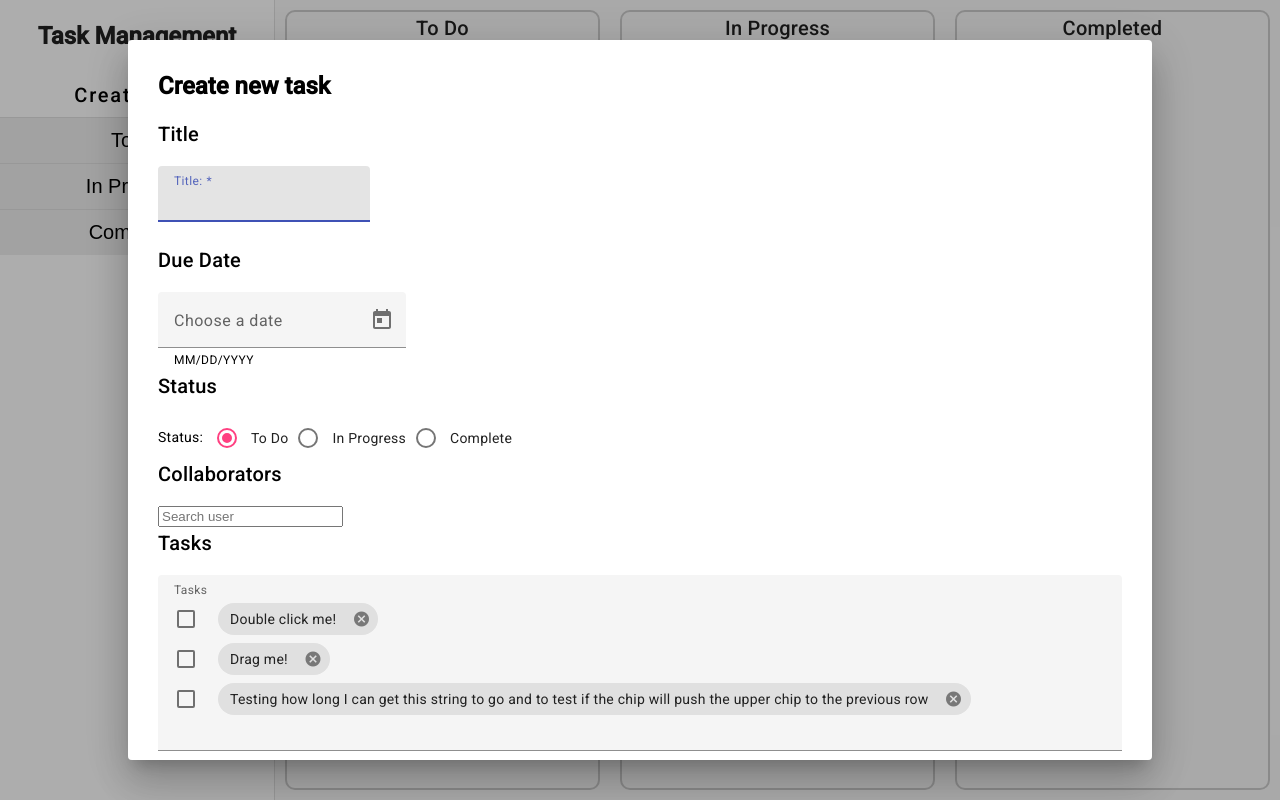
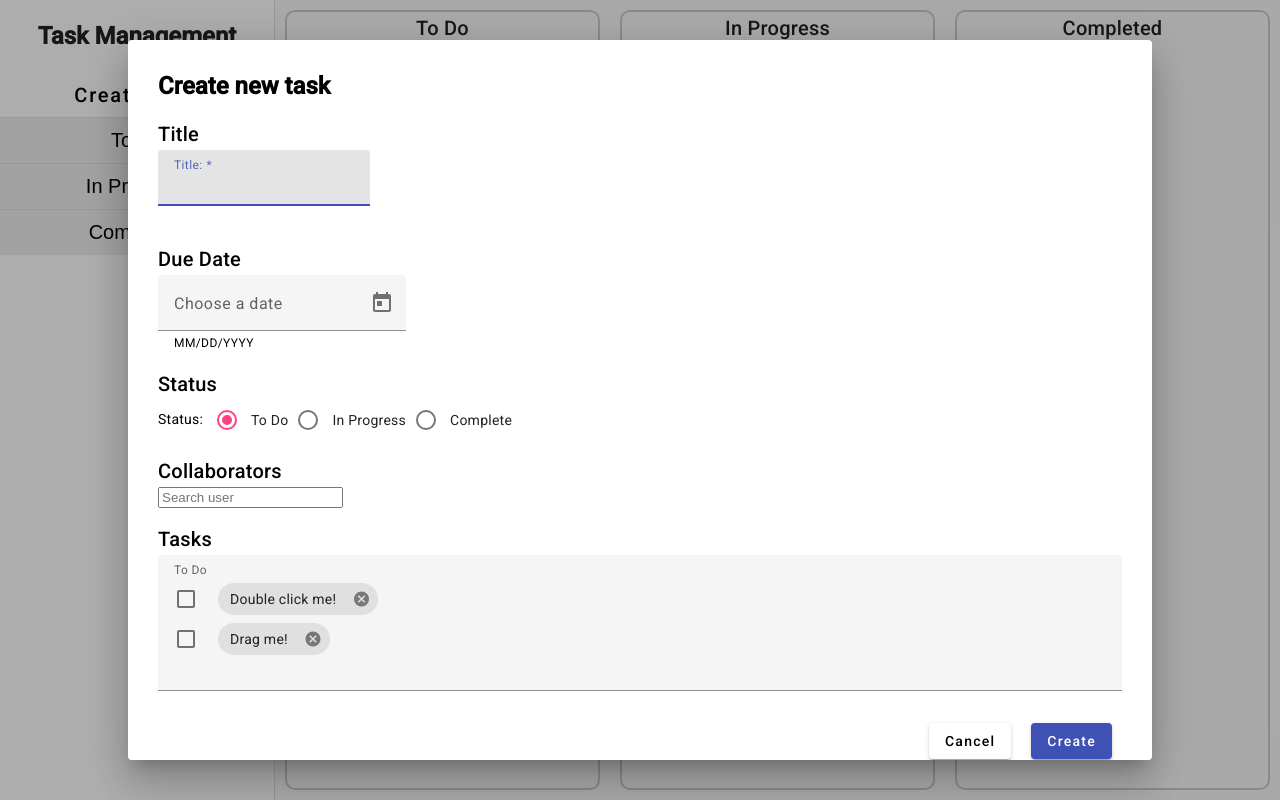
Before and after one commit to NguyenDani/Task-Management-MEAN, an Angular app in the folder client/: page / in a window 1280 px wide. Both pictures are taken after a click on the button "Create Task". Built offline with nearby package versions, Linux system fonts and the light colour scheme.

Commit message:
Added API for create new tasks

```diff
--- a/client/src/app/todo/sidenav/new-task/new-task.component.html
+++ b/client/src/app/todo/sidenav/new-task/new-task.component.html
@@ -14,7 +14,7 @@
         <h2>Due Date</h2>
         <mat-form-field>
             <mat-label>Choose a date</mat-label>
-            <input matInput [matDatepicker]="picker">
+            <input matInput [matDatepicker]="picker"[formControl]="dueDate">
             <mat-hint>MM/DD/YYYY</mat-hint>
             <mat-datepicker-toggle matIconSuffix [for]="picker"></mat-datepicker-toggle>
             <mat-datepicker #picker></mat-datepicker>
@@ -38,7 +38,7 @@
 
         <h2>Tasks</h2>
         <mat-form-field style="width: 100%;">
-          <mat-label>Tasks</mat-label>
+          <mat-label>To Do</mat-label>
           <mat-chip-grid
             #chipGrid
             class="mat-mdc-chip-set-stacked"
@@ -46,16 +46,16 @@
             cdkDropList
             cdkDropListOrientation="vertical"
             (cdkDropListDropped)="drop($event)">
-            @for (task of tasks; track task) {
+            @for (todo of todos; track todo) {
               <mat-checkbox>
                 <mat-chip-row
-                (removed)="removeTask(task)"
+                (removed)="removeTodo(todo)"
                 [editable]="true"
-                (edited)="edit(task, $event)"
-                [aria-description]="'press enter to edit ' + task.name"
+                (edited)="edit(todo, $event)"
+                [aria-description]="'press enter to edit ' + todo.name"
                 cdkDrag>
-                  {{task.name}}
-                  <button matChipRemove aria-label="'remove ' + task">
+                  {{todo.name}}
+                  <button matChipRemove aria-label="'remove ' + todo">
                     <mat-icon>cancel</mat-icon>
                   </button>
                 </mat-chip-row>
@@ -63,14 +63,14 @@
               <div style="width: 100%;"></div>
             }
           </mat-chip-grid>
-          <input placeholder="New task..."
+          <input placeholder="New to do..."
                   [matChipInputFor]="chipGrid"
                   (matChipInputTokenEnd)="add($event)"/>
         </mat-form-field>
 
         <div class="dialog-button">
-            <button mat-raised-button>Cancel</button>
-            <button mat-raised-button color="primary">Create</button>
+            <button mat-raised-button (click)="closeDialog()">Cancel</button>
+            <button mat-raised-button color="primary" (click)="createTask">Create</button>
         </div>
     </div>
 </div>
--- a/client/src/app/todo/sidenav/new-task/new-task.component.scss
+++ b/client/src/app/todo/sidenav/new-task/new-task.component.scss
@@ -7,6 +7,10 @@
 .dialog-content {
     margin: 30px;
     height: calc(100% - 120px);
+}
+
+h2 {
+    margin: 15px 0 0 0;
 }
 
 ul {
--- a/client/src/app/todo/sidenav/new-task/new-task.component.ts
+++ b/client/src/app/todo/sidenav/new-task/new-task.component.ts
@@ -1,7 +1,9 @@
 import { Component } from '@angular/core';
+import axios from 'axios';
+import { MatDialogRef } from '@angular/material/dialog';
 import { FormControl, Validators, FormsModule, ReactiveFormsModule } from '@angular/forms';
 import { MatInputModule } from '@angular/material/input';
-import { MatFormFieldModule, FloatLabelType } from '@angular/material/form-field';
+import { MatFormFieldModule } from '@angular/material/form-field';
 import { MatRadioModule } from '@angular/material/radio';
 import { MatDatepickerModule } from '@angular/material/datepicker';
 import { provideNativeDateAdapter, ThemePalette } from '@angular/material/core';
@@ -10,12 +12,11 @@ import { MatButtonModule } from '@angular/material/button';
 import { MatChipInputEvent, MatChipEditedEvent,MatChipsModule } from '@angular/material/chips';
 import { MatIconModule } from '@angular/material/icon';
 import {CdkDragDrop, moveItemInArray, CdkDrag, CdkDropList} from '@angular/cdk/drag-drop';
+import { MatSnackBar } from '@angular/material/snack-bar';
 
-export interface Task {
+export interface Todo {
   name: string;
   completed: boolean;
-  color: ThemePalette;
-  //subtasks?: Task[];
 }
 
 @Component({
@@ -41,50 +42,79 @@ export interface Task {
 })
 export class NewTaskComponent {
   title = new FormControl('', [Validators.required]);
-  status = new FormControl('TO_DO' as FloatLabelType);
-  todo = new FormControl('');
+  dueDate = new FormControl('');
+  status = new FormControl('TO_DO');
+  collaborators = new FormControl('');
+
+  constructor(
+    private dialogRef: MatDialogRef<NewTaskComponent>,
+    private snackBar: MatSnackBar
+    ) {}
+
+  async createTask(): Promise<void> {
+    if (this.title.invalid) {
+      this.snackBar.open('You must enter a title for the task', 'Close', {
+        duration: 2000,
+      });
+      console.log("Test");
+      return;
+    }
+
+    const newTaskData = {
+      title: this.title.value,
+      dueDate: this.dueDate,
+      status: this.status.value,
+      collaborators: [],
+      todos: this.todos
+    };
+
+    try {
+      const response = await axios.post('http://localhost:5001/tasks/', { newTaskData });
+      this.snackBar.open('Task created successfully', 'Close', {
+        duration: 2000,
+      });
+      this.closeDialog();
+    } catch (error) {
+      this.snackBar.open('Failed to create task', 'Close', {
+        duration: 2000,
+      });
+    }
+  }
 
   // Title
   getErrorMessage() {
     if (this.title.hasError('required')) {
       return 'You must enter a value';
+    } else {
+      return;
     }
-
-    return this.title.hasError('email') ? 'Not a valid email' : '';
   }
 
-  // Tasks
-  tasks: Task[] = [{
+  // Todos
+  todos: Todo[] = [{
     name: 'Double click me!',
     completed: false,
-    color: 'primary',
   }, {
     name: 'Drag me!',
     completed: false,
-    color: 'primary',
-  }, {
-    name: 'Testing how long I can get this string to go and to test if the chip will push the upper chip to the previous row',
-    completed: false,
-    color: 'primary',
   }];
 
 
-  removeTask(task: Task) {
-    const index = this.tasks.indexOf(task);
+  removeTodo(todo: Todo) {
+    const index = this.todos.indexOf(todo);
     if (index >= 0) {
-      this.tasks.splice(index, 1);
+      this.todos.splice(index, 1);
     }
   }
 
   add(event: MatChipInputEvent): void {
     const value = (event.value || '').trim();
 
-    // Add our task
+    // Add todo
     if (value) {
-      this.tasks.push({
+      this.todos.push({
         name: value,
         completed: false,
-        color: 'primary'
       });
     }
 
@@ -92,24 +122,27 @@ export class NewTaskComponent {
     event.chipInput!.clear();
   }
 
-  edit(task: Task, event: MatChipEditedEvent) {
+  edit(todo: Todo, event: MatChipEditedEvent) {
     const value = event.value.trim();
 
-    // Remove task if it no longer has a name
+    // Remove todo if it no longer has a name
     if (!value) {
-      this.removeTask(task);
+      this.removeTodo(todo);
       return;
     }
 
-    // Edit existing task
-    const index = this.tasks.indexOf(task);
+    // Edit existing todo
+    const index = this.todos.indexOf(todo);
     if (index >= 0) {
-      this.tasks[index].name = value;
+      this.todos[index].name = value;
     }
   }
 
-  drop(event: CdkDragDrop<Task[]>) {
-    moveItemInArray(this.tasks, event.previousIndex, event.currentIndex);
+  drop(event: CdkDragDrop<Todo[]>) {
+    moveItemInArray(this.todos, event.previousIndex, event.currentIndex);
   }
 
+  closeDialog(): void {
+    this.dialogRef.close()
+  }
 }
--- a/client/src/app/todo/sidenav/sidenav.component.ts
+++ b/client/src/app/todo/sidenav/sidenav.component.ts
@@ -23,8 +23,6 @@ export class SidenavComponent {
   openCreateTask() {
     const dialogRef = this.dialog.open(NewTaskComponent);
 
-    dialogRef.afterClosed().subscribe(result => {
-      console.log(`Dialog result: ${result}`);
-    });
+
   }
 }
```
